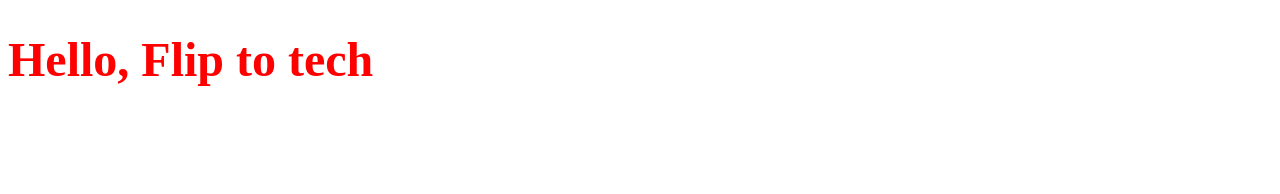
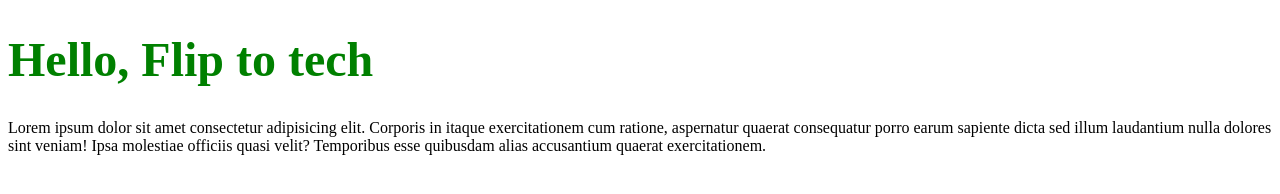
Before and after one commit to Phateful/Faaysclip, a plain HTML site: page index.html in a window 1280 px wide. Drawn offline with Linux system fonts and the light colour scheme.

Commit message:
mass media

```diff
--- a/index.html
+++ b/index.html
@@ -9,5 +9,6 @@
 </head>
 <body>
     <h1>Hello, Flip to tech</h1>
+    <p>Lorem ipsum dolor sit amet consectetur adipisicing elit. Corporis in itaque exercitationem cum ratione, aspernatur quaerat consequatur porro earum sapiente dicta sed illum laudantium nulla dolores sint veniam! Ipsa molestiae officiis quasi velit? Temporibus esse quibusdam alias accusantium quaerat exercitationem.</p>
 </body>
 </html>
--- a/style.css
+++ b/style.css
@@ -1,4 +1,4 @@
 h1 {
     font-size: 3rem;
-    color: red;
+    color: green;
 }
```
